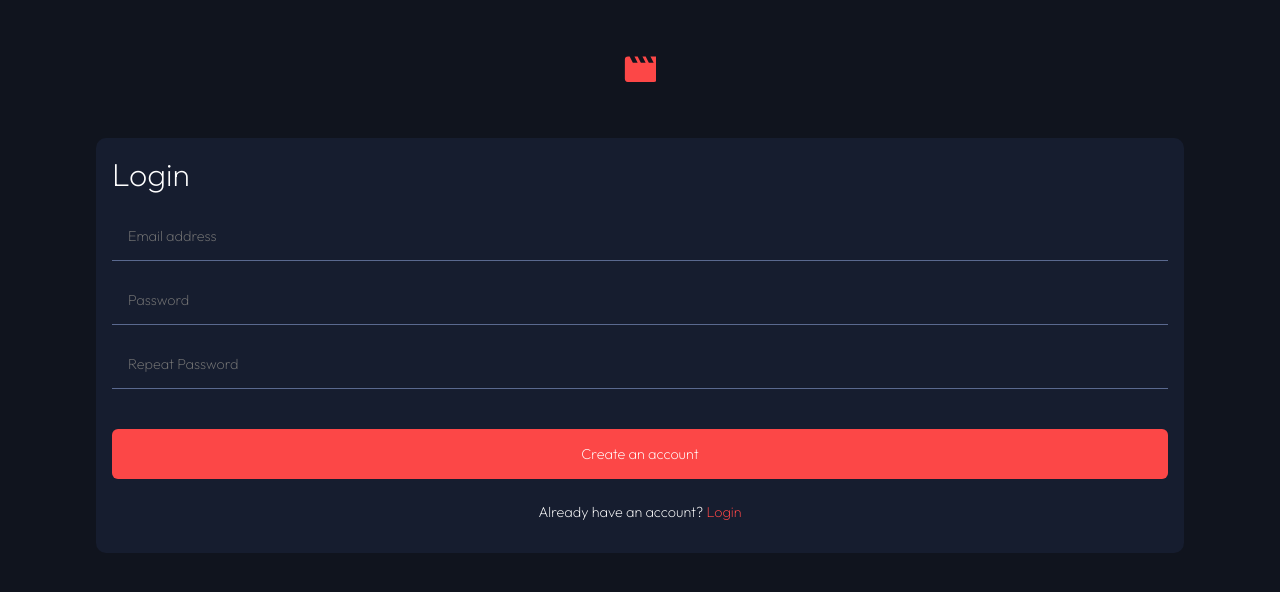
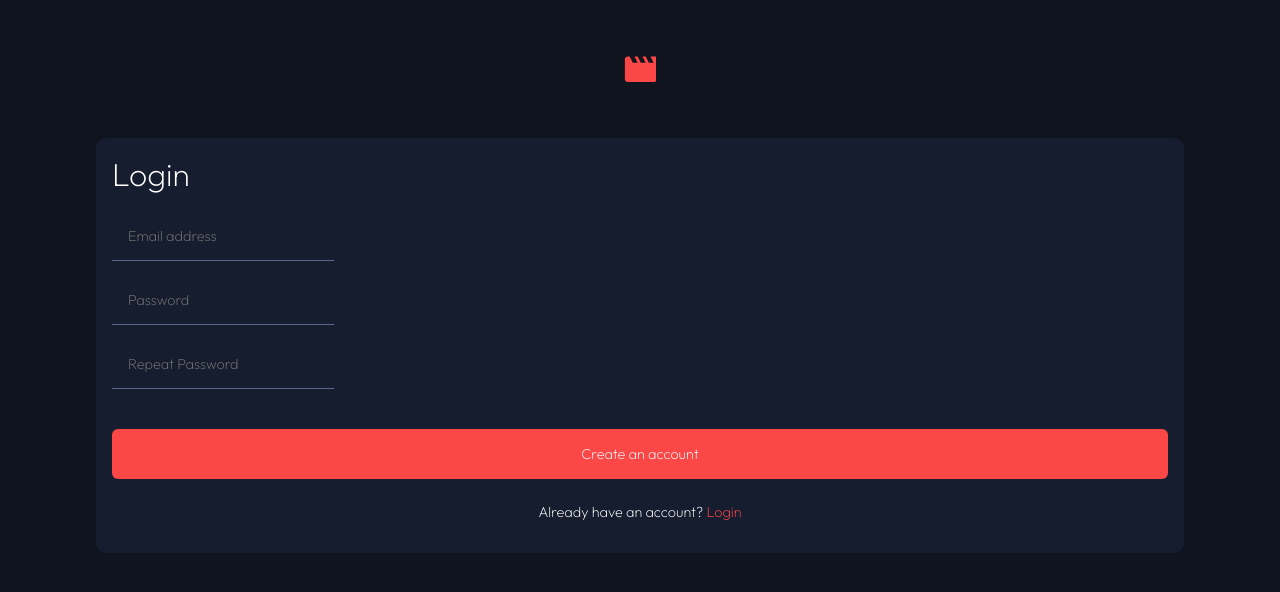
Before and after one commit to ismaelpaul/frontend-mentor-fe-entertainment, a React (Vite) app: page /signup in a window 1280 px wide. Shown: the top 592 px of the page. Built offline with nearby package versions, Linux system fonts and the light colour scheme.

Commit message:
Add logic for login and signup

```diff
--- a/src/pages/Auth/Login.tsx
+++ b/src/pages/Auth/Login.tsx
@@ -1,9 +1,54 @@
-import { Link } from 'react-router-dom';
+import { AxiosError } from 'axios';
+import { ChangeEvent, FormEventHandler, useState } from 'react';
+import { useDispatch } from 'react-redux';
+import { Link, useNavigate } from 'react-router-dom';
 import Card from '../../components/Card/Card';
+import { SET_LOGIN } from '../../redux/features/auth/authSlice';
 import '../../styles/buttons.scss';
+import { loginUser } from '../../utils/api';
 import styles from './Auth.module.scss';
 
 const Login = () => {
+	const [formData, setFormData] = useState({ email: '', password: '' });
+	const [isLoading, setIsLoading] = useState(false);
+	const [isError, setIsError] = useState(false);
+	const [errorMessage, setErrorMessage] = useState('');
+
+	const dispatch = useDispatch();
+	const navigate = useNavigate();
+
+	const { email, password } = formData;
+
+	const handleInputChange = (e: ChangeEvent<HTMLInputElement>) => {
+		const { name, value } = e.target;
+		setFormData({ ...formData, [name]: value });
+		setIsError(false);
+		setErrorMessage('');
+	};
+
+	const login: FormEventHandler<HTMLFormElement> = async (e) => {
+		e.preventDefault();
+
+		if (!email || !password) {
+			setIsError(true);
+		}
+
+		const userData = { email, password };
+
+		setIsLoading(true);
+
+		try {
+			await loginUser(userData);
+			dispatch(SET_LOGIN(true));
+			navigate('/');
+			setIsLoading(false);
+		} catch (error) {
+			if (error instanceof AxiosError) {
+				setErrorMessage(error.response?.data.message);
+			}
+		}
+	};
+
 	return (
 		<div className={styles.auth}>
 			<svg width="32" height="25.6" xmlns="http://www.w3.org/2000/svg">
@@ -14,9 +59,31 @@ const Login = () => {
 			</svg>
 			<Card cardClass="auth-content">
 				<h1>Login</h1>
-				<form>
-					<input type="email" name="email" placeholder="Email address"></input>
-					<input type="password" name="password" placeholder="Password"></input>
+				<form onSubmit={login}>
+					<div className="inputContainer">
+						<input
+							type="email"
+							name="email"
+							placeholder="Email address"
+							value={email}
+							onChange={handleInputChange}
+						></input>
+						{isError ? (
+							<span className="errorMessage">{errorMessage}</span>
+						) : null}
+					</div>
+					<div className="inputContainer">
+						<input
+							type="password"
+							name="password"
+							placeholder="Password"
+							value={password}
+							onChange={handleInputChange}
+						></input>
+						{isError ? (
+							<span className="errorMessage">{errorMessage}</span>
+						) : null}
+					</div>
 					<button className="primary-button" type="submit">
 						Login to your account
 					</button>
--- a/src/pages/Auth/SignUp.tsx
+++ b/src/pages/Auth/SignUp.tsx
@@ -1,9 +1,58 @@
-import { Link } from 'react-router-dom';
+import { AxiosError } from 'axios';
+import { ChangeEvent, FormEventHandler, useState } from 'react';
+import { useDispatch } from 'react-redux';
+import { Link, useNavigate } from 'react-router-dom';
 import Card from '../../components/Card/Card';
+import { SET_LOGIN } from '../../redux/features/auth/authSlice';
 import '../../styles/buttons.scss';
+import { registerUser } from '../../utils/api';
 import styles from './Auth.module.scss';
 
 const SignUp = () => {
+	const [formData, setFormData] = useState({
+		email: '',
+		password: '',
+		repeatPassword: '',
+	});
+	const [isLoading, setIsLoading] = useState(false);
+	const [isError, setIsError] = useState(false);
+	const [errorMessage, setErrorMessage] = useState('');
+
+	const dispatch = useDispatch();
+	const navigate = useNavigate();
+
+	const { email, password, repeatPassword } = formData;
+
+	const handleInputChange = (e: ChangeEvent<HTMLInputElement>) => {
+		const { name, value } = e.target;
+		setFormData({ ...formData, [name]: value });
+		setIsError(false);
+		setErrorMessage('');
+	};
+
+	const signUp: FormEventHandler<HTMLFormElement> = async (e) => {
+		e.preventDefault();
+
+		if (!email || !password || !repeatPassword) {
+			setIsError(true);
+		}
+
+		const userData = { email, password };
+
+		setIsLoading(true);
+
+		try {
+			await registerUser(userData);
+			dispatch(SET_LOGIN(true));
+			navigate('/');
+			setIsLoading(false);
+		} catch (error) {
+			if (error instanceof AxiosError) {
+				setErrorMessage(error.response?.data.message);
+			}
+		}
+	};
+
 	return (
 		<div className={styles.auth}>
 			<svg width="32" height="25.6" xmlns="http://www.w3.org/2000/svg">
@@ -14,14 +63,44 @@ const SignUp = () => {
 			</svg>
 			<Card cardClass="auth-content">
 				<h1>Login</h1>
-				<form>
-					<input type="email" name="email" placeholder="Email address"></input>
-					<input type="password" name="password" placeholder="Password"></input>
-					<input
-						type="password"
-						name="repeatPassword"
-						placeholder="Repeat Password"
-					></input>
+				<form onSubmit={signUp}>
+					<div className="inputContainer">
+						<input
+							type="email"
+							name="email"
+							placeholder="Email address"
+							value={email}
+							onChange={handleInputChange}
+						></input>
+						{isError ? (
+							<span className="errorMessage">{errorMessage}</span>
+						) : null}
+					</div>
+					<div className="inputContainer">
+						<input
+							type="password"
+							name="password"
+							placeholder="Password"
+							value={password}
+							onChange={handleInputChange}
+						></input>
+						{isError ? (
+							<span className="errorMessage">{errorMessage}</span>
+						) : null}
+					</div>
+					<div className="inputContainer">
+						<input
+							type="password"
+							name="repeatPassword"
+							placeholder="Repeat Password"
+							value={repeatPassword}
+							onChange={handleInputChange}
+						></input>
+						{isError ? (
+							<span className="errorMessage">{errorMessage}</span>
+						) : null}
+					</div>
+
 					<button className="primary-button" type="submit">
 						Create an account
 					</button>
```
